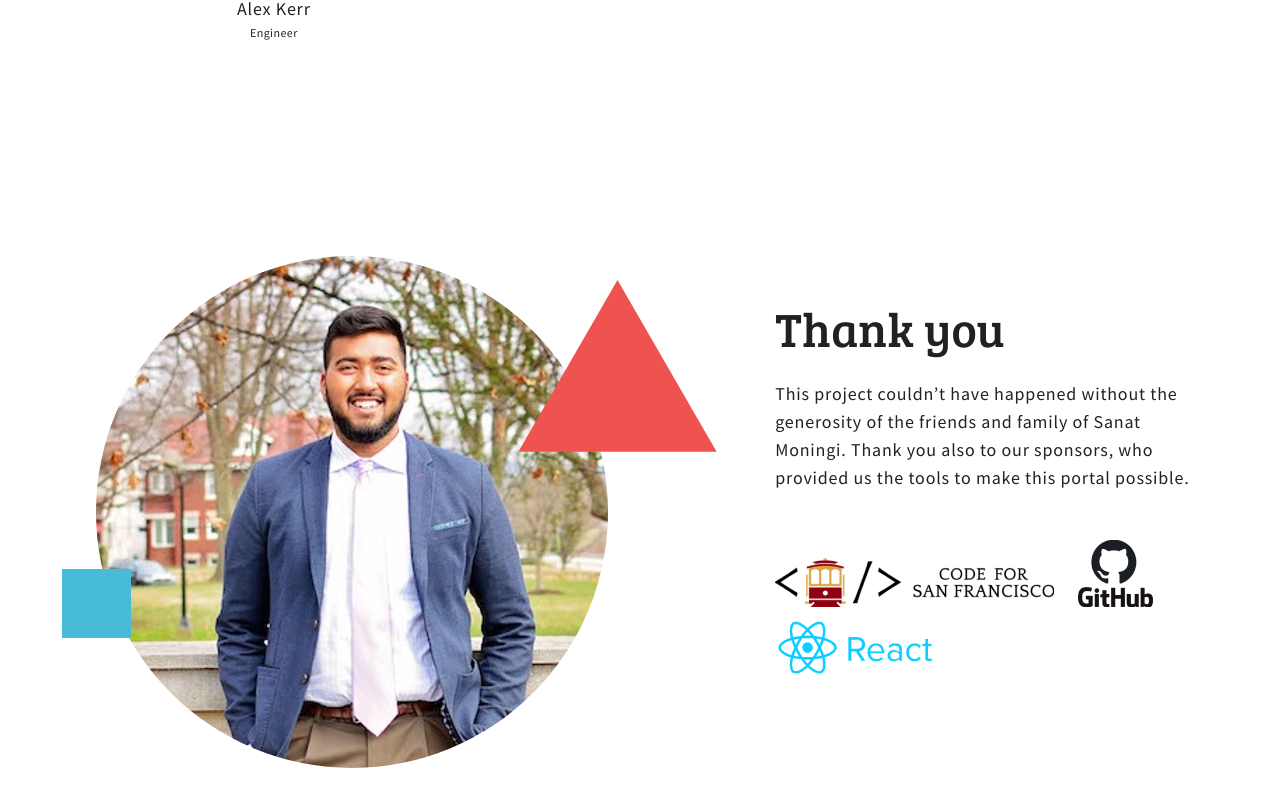
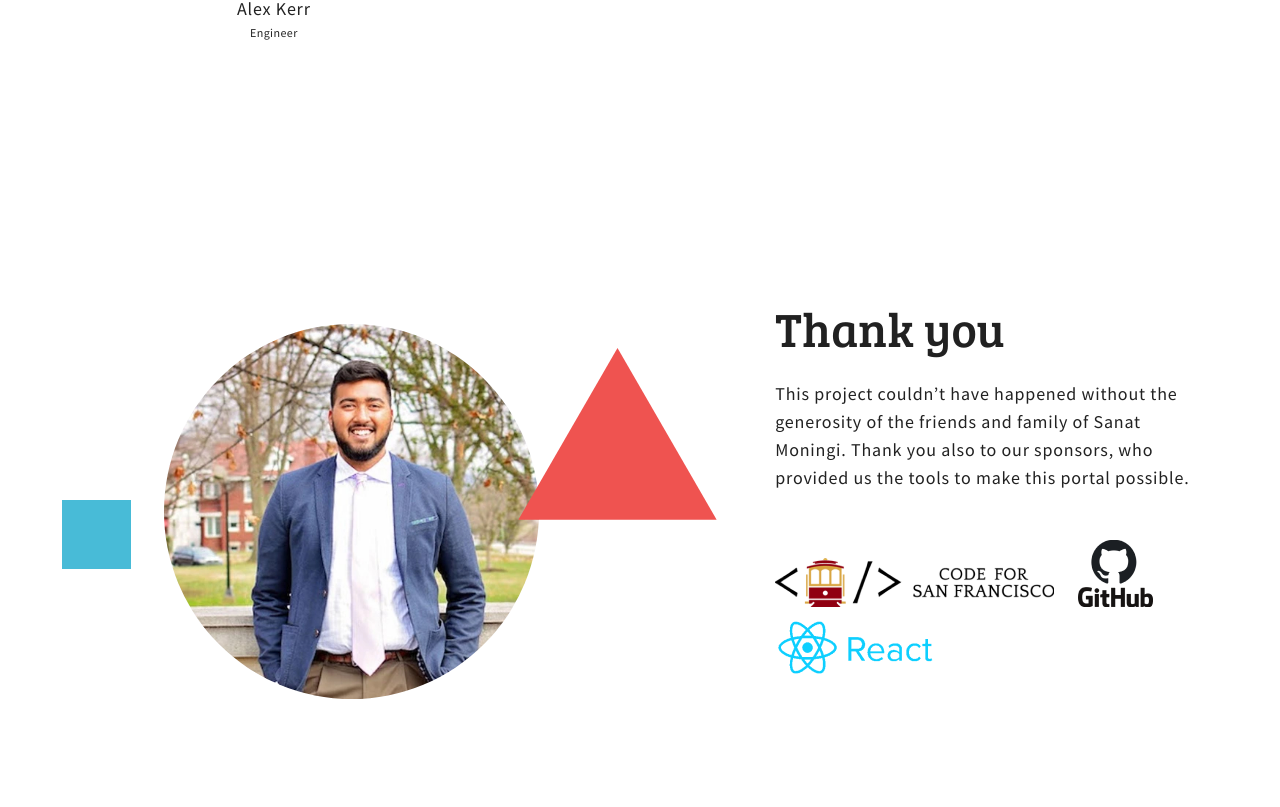
Before and after one commit to sfbrigade/datasci-bay-area-relief-frontend, a React (Create React App) app: page / in a window 1280 px wide. Shown: the part 2695-3502 px from the top of the page. Built offline with nearby package versions, Linux system fonts and the light colour scheme; no server answers.

Commit message:
feat: make home page

```diff
--- a/src/components/home/ThankYou.tsx
+++ b/src/components/home/ThankYou.tsx
@@ -7,7 +7,6 @@ import CodeForSFLogo from "../../assets/CodeForSFLogo.png";
 import GitHubLogo from "../../assets/GitHubLogo.png";
 import ReactLogo from "../../assets/ReactLogo.png";
 import Typography from "@mui/material/Typography";
-
 
 /*
   Note: "justify-content: space-around" causes html elements to overflow on left
@@ -41,17 +40,19 @@ const StyledTealSquare = styled(TealSquare)`
 
 const TextAndLogos = styled.div`
   display: flex;
-  flex-direction: column;;
+  flex-direction: column;
   text-align: left;
   width: 433px;
   height: 430px;
-  @media screen and (max-width: 480px){
-      margin-left: 30%;
+  @media screen and (max-width: 480px) {
+    margin-left: 30%;
   }
 `;
 
 const ThankYouImg = styled.img`
   border-radius: 50%;
+  max-width: 100%;
+  height: auto;
 `;
 
 const Logos = styled.div`
@@ -75,25 +76,29 @@ const ReactLogoImg = styled.img`
   height: 65px;
 `;
 
-
 const ThankYou: React.FC = () => {
   return (
     <Container>
       <ImageSection>
-        <ThankYouImg alt="Thank you image" src={ThankImg} />
-        <StyledRedTriangle title="Red triangle"/>
-        <StyledTealSquare title="Teal square"/>
+        <ThankYouImg
+          alt="Thank you image"
+          src={ThankImg}
+          width="375"
+          height="375"
+        />
+        <StyledRedTriangle title="Red triangle" />
+        <StyledTealSquare title="Teal square" />
       </ImageSection>
 
       <TextAndLogos>
         <Typography variant="h3">Thank you</Typography>
-        <br/>
+        <br />
         <Typography>
           This project couldn’t have happened without the generosity of the
           friends and family of Sanat Moningi. Thank you also to our sponsors,
           who provided us the tools to make this portal possible.
         </Typography>
-        <br/>
+        <br />
         <Logos>
           <a href="https://www.codeforsanfrancisco.org/">
             <CodeForSFLogoImg alt="Code for SF Logo" src={CodeForSFLogo} />
```
Also changed, not shown: src/assets/LandingPageSky.svg.
